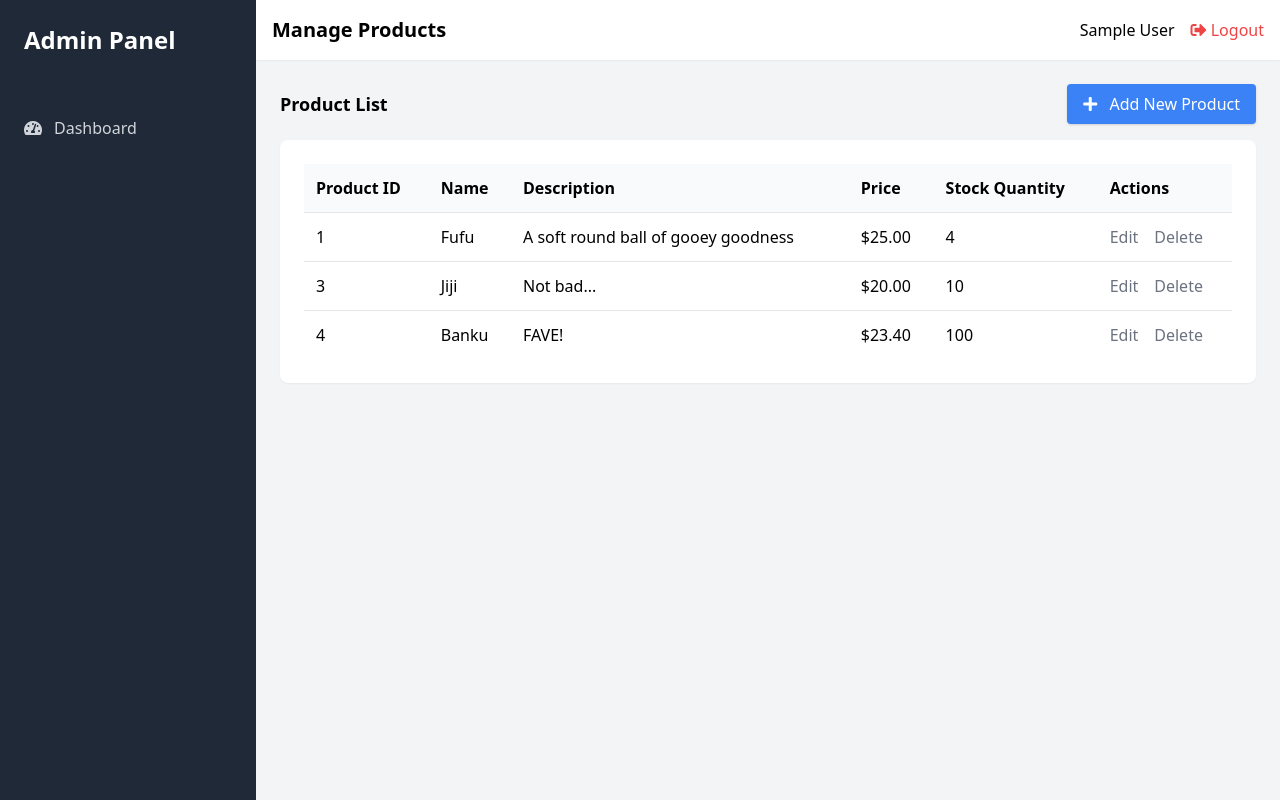
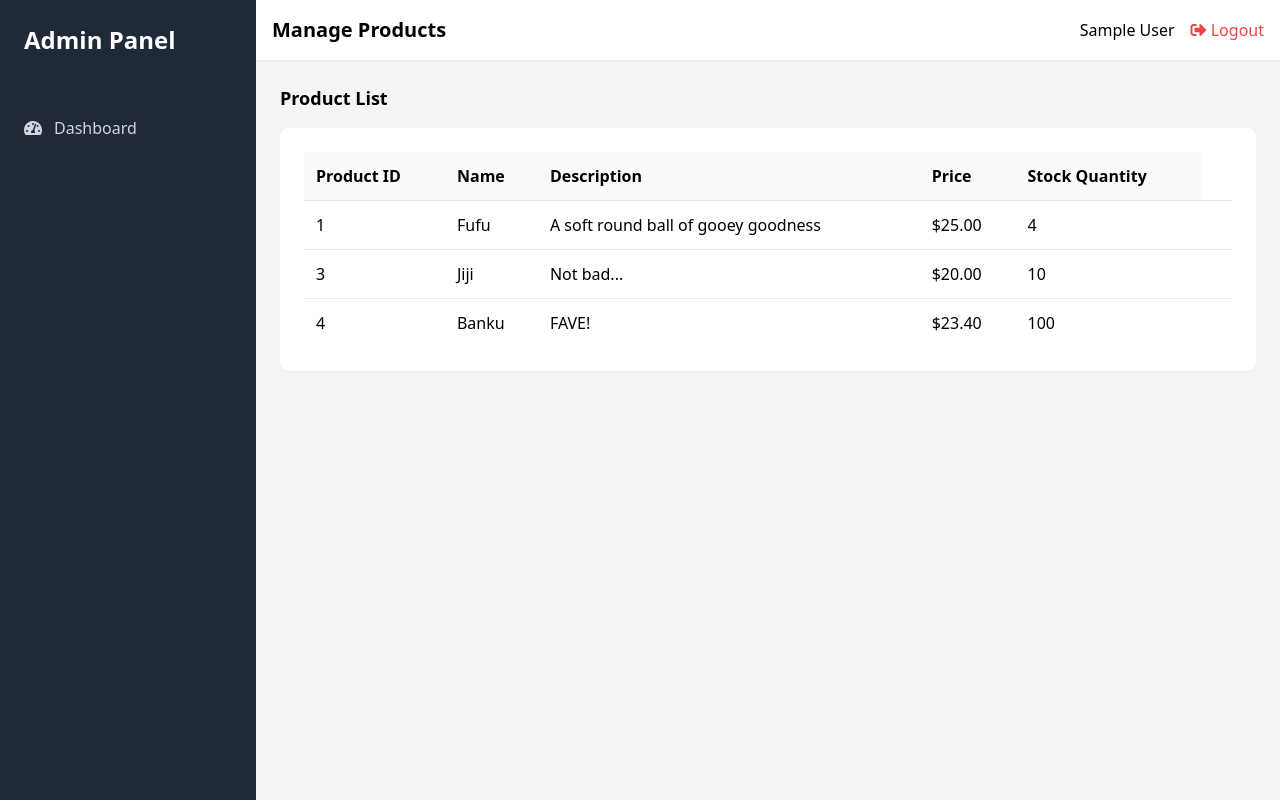
Before and after one commit to Lamiorkor/QuickShop, a PHP site: page /view/manage_products.php in a window 1280 px wide. Run offline with PHP 8.4, Linux system fonts and the light colour scheme; the visitor is signed in with stand-in values (Sample User, id 1); data comes from the database, SQL or seed files in the repository.

Commit message:
modified:   view/manage_products.php

```diff
--- a/view/manage_products.php
+++ b/view/manage_products.php
@@ -65,9 +65,11 @@
             <main class="p-6">
                 <div class="flex justify-between items-center mb-4">
                     <h3 class="text-lg font-semibold">Product List</h3>
-                    <a href="add_product.php" class="bg-blue-500 hover:bg-blue-700 text-white py-2 px-4 rounded shadow">
-                        <i class="fas fa-plus mr-2"></i> Add New Product
-                    </a>
+                    <?php if ($role === 'administrator' || $role === 'inventory manager') { ?>
+                        <a href="add_product.php" class="bg-blue-500 hover:bg-blue-700 text-white py-2 px-4 rounded shadow">
+                            <i class="fas fa-plus mr-2"></i> Add New Product
+                        </a>
+                    <?php } ?>
                 </div>
                 <div class="bg-white p-6 rounded-lg shadow-sm">
                     <table class="w-full">
@@ -78,7 +80,9 @@
                                 <th class="p-3 text-left">Description</th>
                                 <th class="p-3 text-left">Price</th>
                                 <th class="p-3 text-left">Stock Quantity</th>
-                                <th class="p-3 text-left">Actions</th>
+                                <?php if ($role === 'administrator' || $role === 'inventory manager') { ?>
+                                    <th class="p-3 text-left">Actions</th>
+                                <?php } ?>
                             </tr>
                         </thead>
                         <tbody>
@@ -101,10 +105,6 @@
                                                 <input type="hidden" name="product_id" value="<?php echo $product['product_id']; ?>">
                                                 <button type="submit" onclick="return confirm('Are you sure you want to delete this product?')" class="text-red-500 hover:text-red-700">Delete</button>
                                             </form>
-                                        <?php } else { ?>
-                                            <!-- Disabled Buttons -->
-                                            <button class="text-gray-500" disabled>Edit</button>
-                                            <button class="text-gray-500" disabled>Delete</button>
                                         <?php } ?>
                                     </td>
                                 </tr>
```
